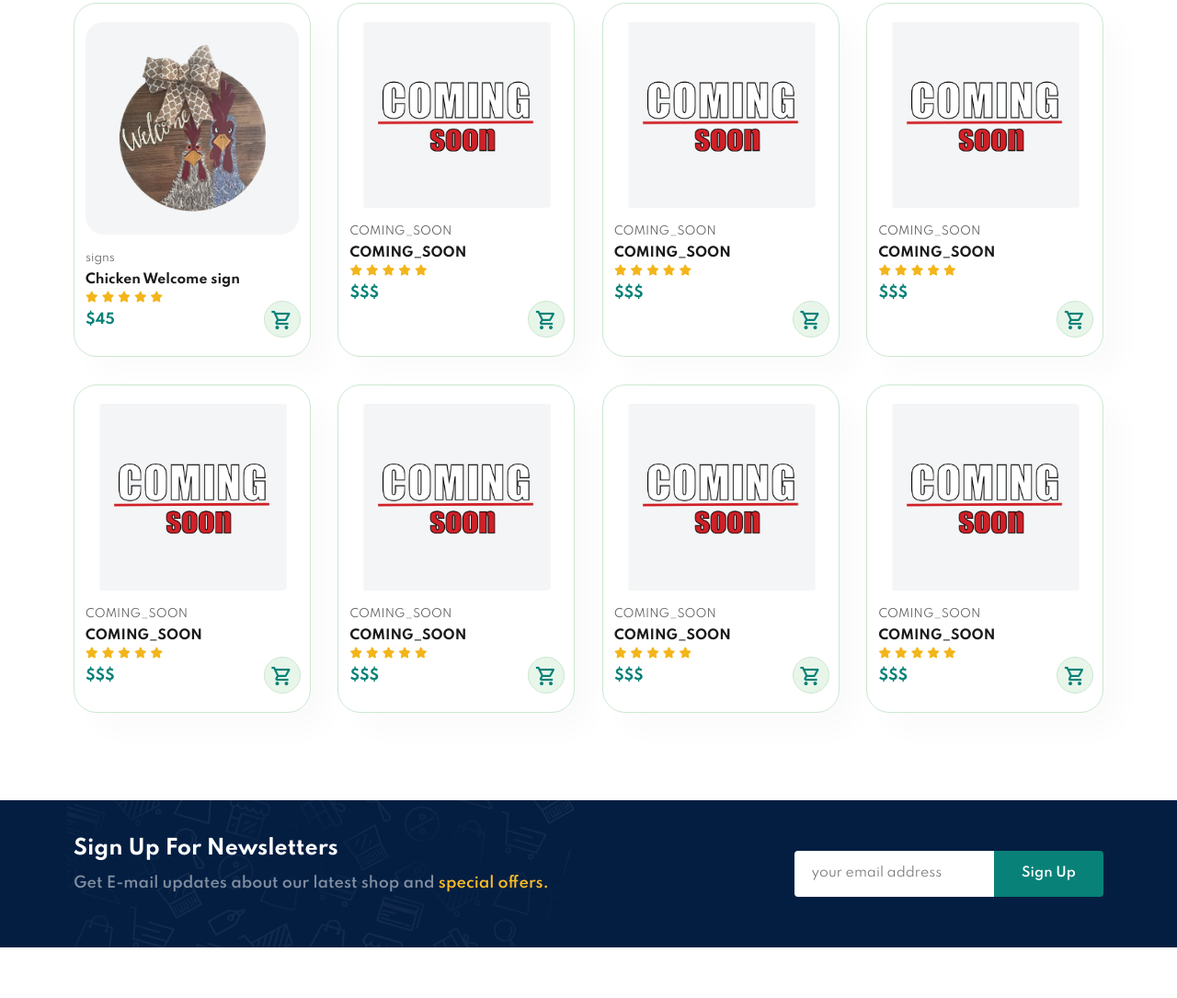
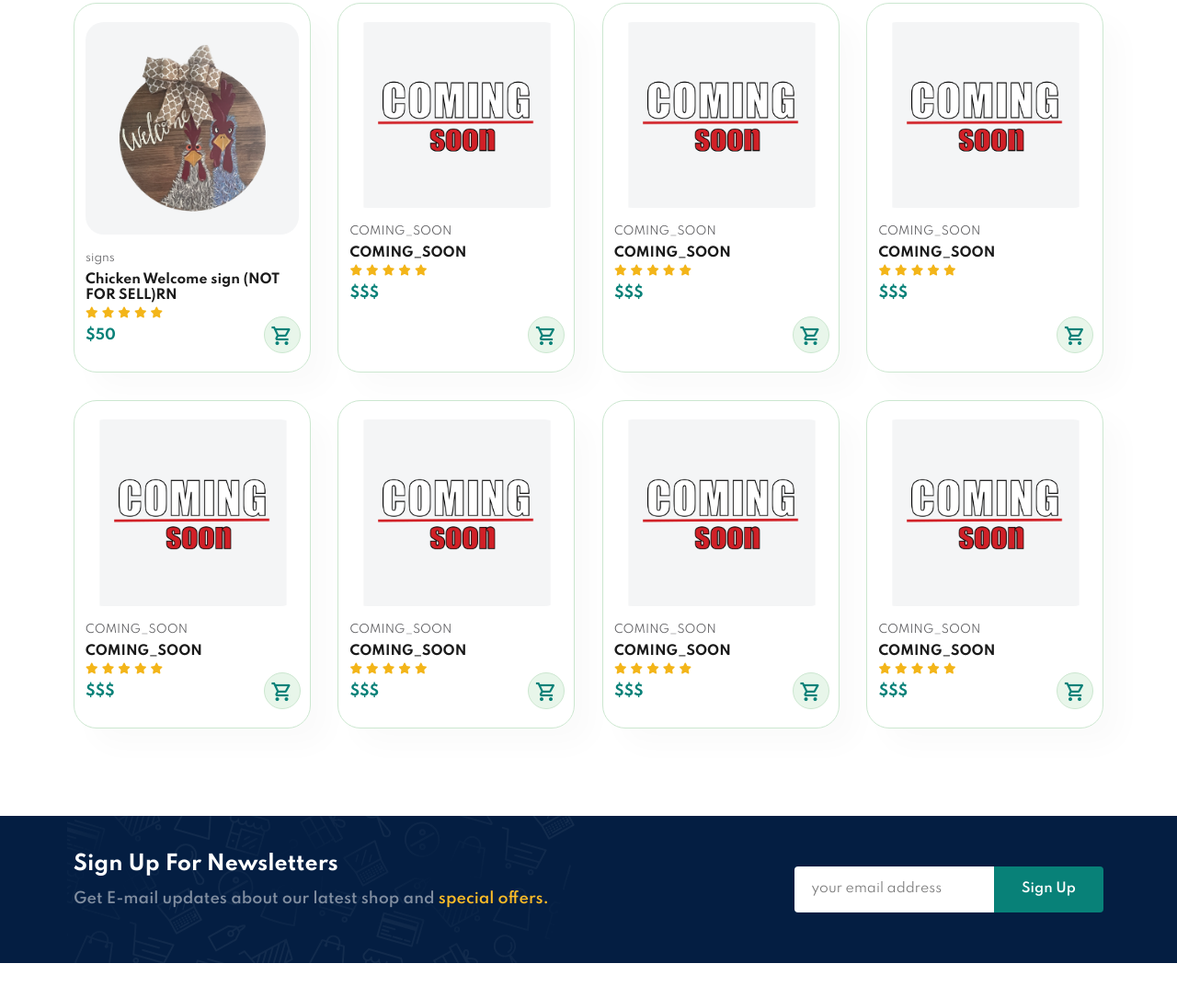
Before and after one commit to AWWatcher/hrizukart2.3, a plain HTML site: page index.html in a window 1280 px wide. Shown: the part 2777-3862 px from the top of the page at 92% size. Drawn offline with nearby package versions, Linux system fonts and the light colour scheme.

Commit message:
Update 2.4.3.2

```diff
--- a/index.html
+++ b/index.html
@@ -223,7 +223,7 @@
         <img src="img/products/2x/Asset 4@2x.png" alt="">
         <div class="des">
                 <span>signs</span>
-                <h5>Chicken Welcome sign</h5>
+                <h5>Chicken Welcome sign (NOT FOR SELL)RN </h5>
                 <div class="star">
                     <i class="fas fa-star"></i>
                     <i class="fas fa-star"></i>
@@ -231,7 +231,7 @@
                     <i class="fas fa-star"></i>
                     <i class="fas fa-star"></i>
                 </div>
-                <h4>$45</h4>
+                <h4>$50</h4>
             </div>
             <a href="#"><span class="material-symbols-outlined cart" ca>shopping_cart </span></a>
         </div>
```
